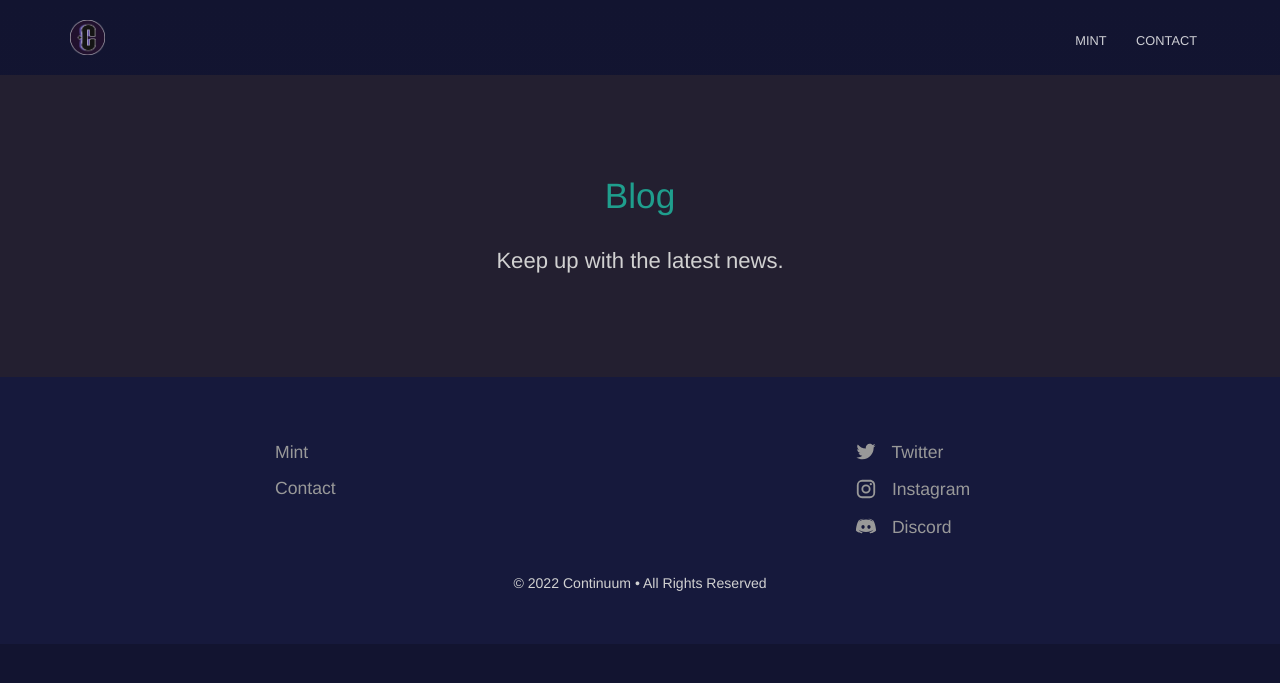
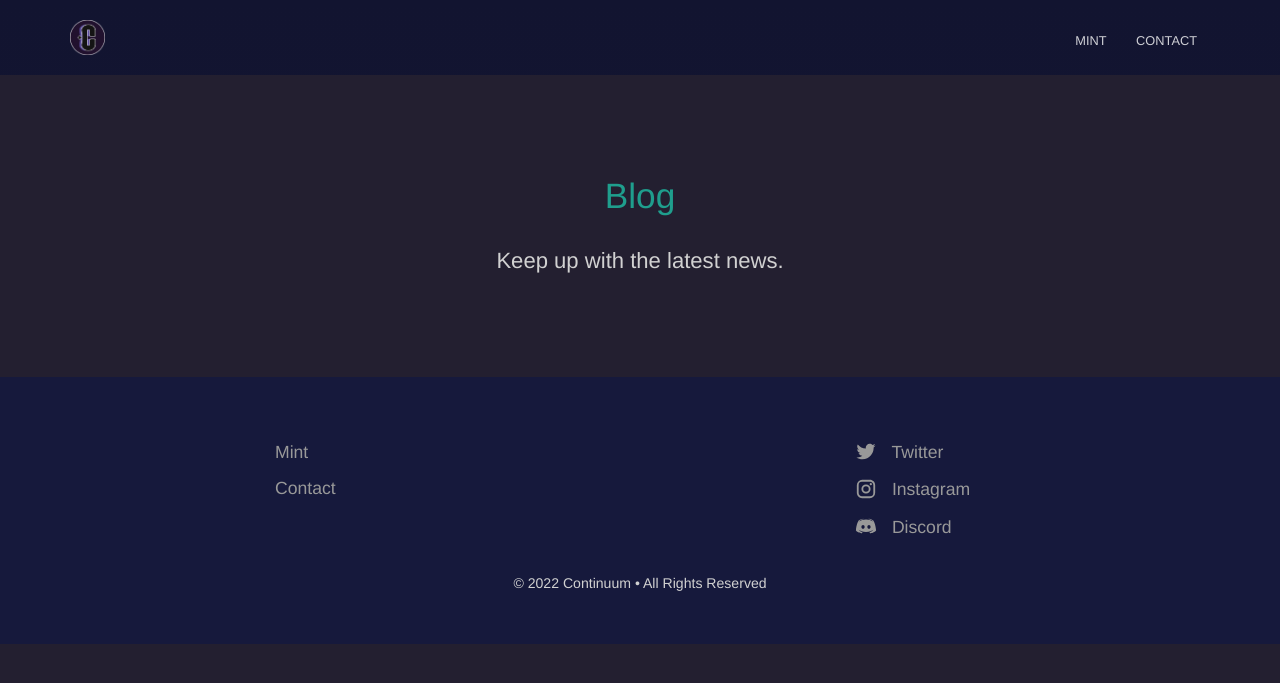
Before and after one commit to Temperedfire/continuum, a Jekyll site: the page built from blog/index.html, in a window 1280 px wide. Shown: the top 683 px of the page. Built offline with Jekyll 4.4.1, drawn with Linux system fonts in a browser that asks for light colours; the list of posts is cut into pages by our own code.

Commit message:
elements.scss Update

```diff
--- a/_sass/elements.scss
+++ b/_sass/elements.scss
@@ -1,5 +1,5 @@
 html {
-	background: #121430;
+	background: #231f30;
 }
 
 html, body {
```
